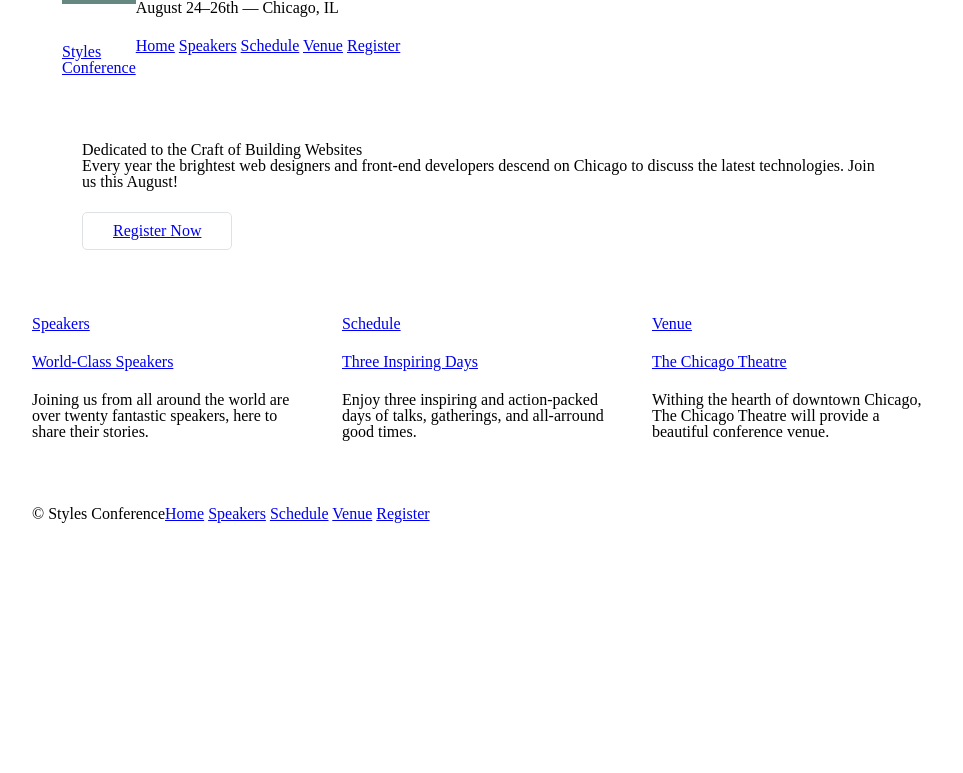
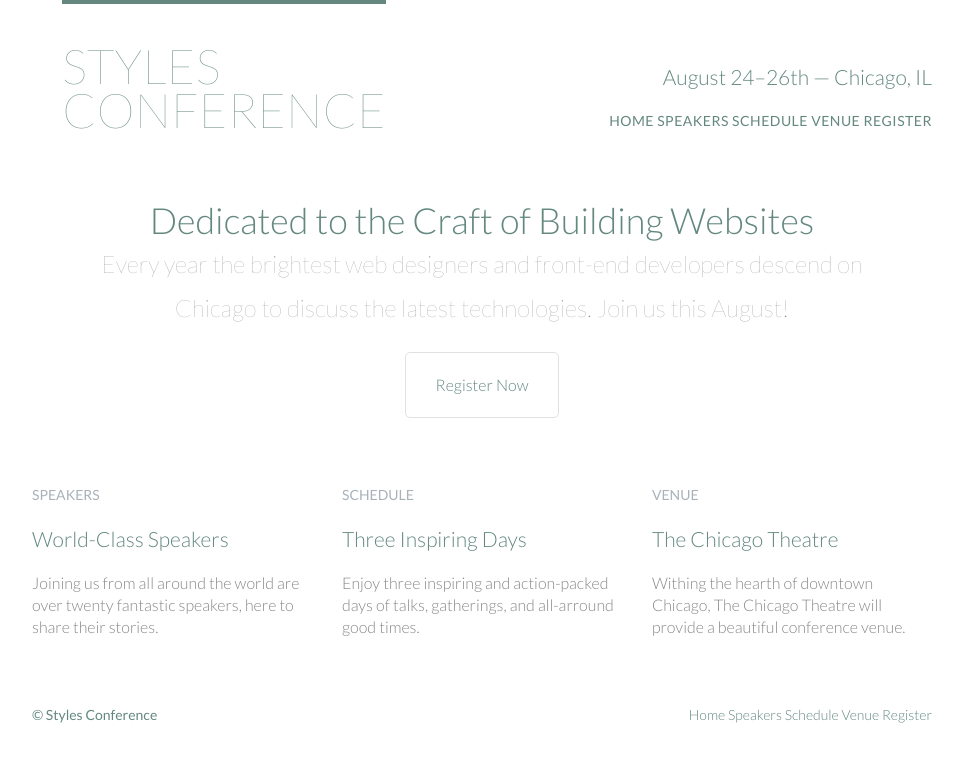
Before and after one commit to AshChristie/styles-conference, a plain HTML site: page index.html in a window 1280 px wide. Shown: the whole page, without its empty margins (158-1121 px from the left). Drawn offline with Linux system fonts and the light colour scheme.

Commit message:
Finished Lesson 6

```diff
--- a/assets/stylesheets/main.css
+++ b/assets/stylesheets/main.css
@@ -44,6 +44,16 @@ q:before, q:after {
 table {
   border-collapse: collapse;
   border-spacing: 0;
+}
+
+/*
+  ======================
+  Custom styles
+  ======================
+*/
+body {
+  color: #888;
+  font: 300 16px/22px "Lato", "Open Sans", "Helvetica Neue", Helvetica, Arial, sans-serif;
 }
 
 /*
@@ -115,6 +125,45 @@ table {
 h1, h3, h4, h5, p {
   margin-bottom: 22px;
 }
+h1, h2, h3, h4 {
+  color: #648880;
+}
+h1 {
+  font-size: 36px;
+  line-height: 44px;
+}
+h2 {
+  font-size: 24px;
+  line-height: 44px;
+}
+h3 {
+  font-size: 21px;
+}
+h4 {
+  font-size: 18px;
+}
+h5 {
+  color: #a9b2b9;
+  font-size: 14px;
+  font-weight: 400;
+  text-transform: uppercase;
+}
+strong {
+  font-weight: 400;
+}
+cite, em {
+  font-style: italic;
+}
+.tagline {
+  margin: 66px 0 22px 0;
+  text-align: right;
+}
+.primary-nav {
+  font-size: 14px;
+  font-weight: 400;
+  letter-spacing: .5px;
+  text-transform: uppercase;
+}
 
 /*
   ======================
@@ -137,7 +186,16 @@ h1, h3, h4, h5, p {
   ======================
 */
 .hero {
+  line-height: 44px;
   padding: 22px 80px 66px 80px;
+  text-align: center;
+}
+.hero h2 {
+  font-size: 36px;
+}
+.hero p {
+  font-size: 24px;
+  font-weight: 100;
 }
 
 /*
@@ -150,6 +208,11 @@ h1, h3, h4, h5, p {
   border-top: 4px solid #648880;
   padding: 40px 0 22px 0;
   float: left;
+  font-size: 48px;
+  font-weight: 100;
+  letter-spacing: .5;
+  line-height: 44px;
+  text-transform: uppercase;
 }
 
 /*
@@ -158,9 +221,42 @@ h1, h3, h4, h5, p {
   ======================
 */
 .primary-footer {
+  color: #648880;
+  font-size: 14px;
   padding-bottom: 44px;
   padding-top: 44px;
 }
 .primary-footer small {
   float: left;
+  font-weight: 400;
 }
+
+/*
+  ======================
+  Links
+  ======================
+*/
+
+a:hover {
+  color: #a9b2b9;
+}
+a {
+  color: #648880;
+  text-decoration: none;
+}
+p a {
+  border-bottom: 1px solid #dfe2e5;
+}
+.teaser a:hover h3 {
+  color: #a9b2b9;
+}
+
+/*
+  ======================
+  Navigation
+  ======================
+*/
+
+.nav {
+  text-align: right;
+}
--- a/index.html
+++ b/index.html
@@ -4,6 +4,7 @@
     <meta charset="utf-8">
     <title>Styles Conference</title>
     <link rel="stylesheet" href="assets/stylesheets/main.css">
+    <link rel="stylesheet" href="http://fonts.googleapis.com/css?family=Lato:100,300,400">
   </head>
   <body>
     <header class="container group">
@@ -12,9 +13,9 @@
           <a href="index.html">Styles <br> Conference</a>
         </h1>
       </section>
-      <h3>August 24&ndash;26th &mdash; Chicago, IL</h3>
+      <h3 class="tagline">August 24&ndash;26th &mdash; Chicago, IL</h3>
 
-      <nav>
+      <nav class="nav primary-nav">
         <a href="index.html">Home</a>
         <a href="speakers.html">Speakers</a>
         <a href="schedule.html">Schedule</a>
@@ -32,7 +33,7 @@
 
       <!-- Speakers -->
 
-      <section class="col-1-3">
+      <section class="teaser col-1-3">
         <a href="speakers.html">
           <h5>Speakers</h5>
           <h3>World-Class Speakers</h3>
@@ -42,7 +43,7 @@
 
       Schedule
 
-      --><section class="col-1-3">
+      --><section class="teaser col-1-3">
         <a href="schedule.html">
           <h5>Schedule</h5>
           <h3>Three Inspiring Days</h3>
@@ -52,7 +53,7 @@
 
       Venue
 
-      --><section class="col-1-3">
+      --><section class="teaser col-1-3">
         <a href="venue.html">
           <h5>Venue</h5>
           <h3>The Chicago Theatre</h3>
@@ -63,7 +64,7 @@
     <footer class="primary-footer container group">
       <small>&copy; Styles Conference</small>
 
-      <nav>
+      <nav class="nav">
         <a href="index.html">Home</a>
         <a href="speakers.html">Speakers</a>
         <a href="schedule.html">Schedule</a>
```
